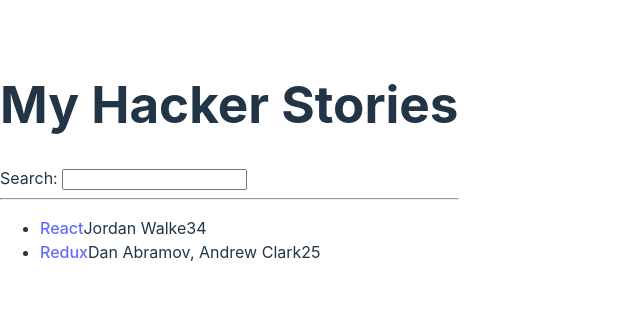
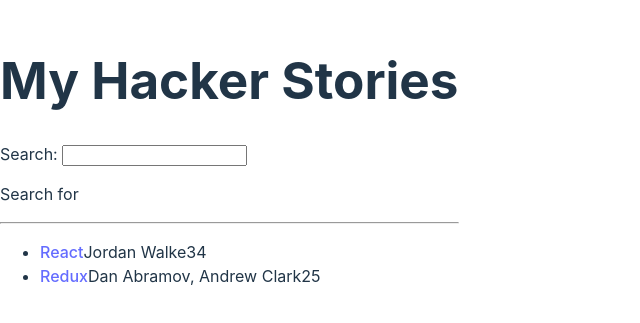
Before and after one commit to paulgould/hacker-stories, a React (Vite) app: page / in a window 1280 px wide. Shown: the part 239-562 px from the top of the page, without its empty margins (0-640 px from the left). Built offline with nearby package versions, Linux system fonts and the light colour scheme.

Commit message:
Callback Handlers in JSX

```diff
--- a/src/App.jsx
+++ b/src/App.jsx
@@ -19,6 +19,7 @@
       objectID: 1,
     },
   ];
+  // console.log("App renders");
   return (
     <div>
       <h1>My Hacker Stories</h1>
@@ -30,26 +31,24 @@
 };
 
 const Search = () => {
+  const [searchTerm, setSearchTerm] = React.useState("");
   const handleChange = (event) => {
-    console.log(event);
+    setSearchTerm(event.target.value);
   };
-  const handleBlur = (event) => {
-    console.log("blurred!");
-  };
+  // console.log("Search renders");
   return (
     <div>
       <label htmlFor="search">Search: </label>
-      <input
-        id="search"
-        type="text"
-        onChange={handleChange}
-        onBlur={handleBlur}
-      />
+      <input id="search" type="text" onChange={handleChange} />
+      <p>
+        Search for <strong>{searchTerm}</strong>
+      </p>
     </div>
   );
 };
 
 const List = (props) => {
+  // console.log("List renders");
   return (
     <ul>
       {props.list.map((item) => (
@@ -61,6 +60,7 @@
 
 const Item = (props) => {
   const item = props.item;
+  // console.log("Item renders");
   return (
     <li>
       <span>
```
